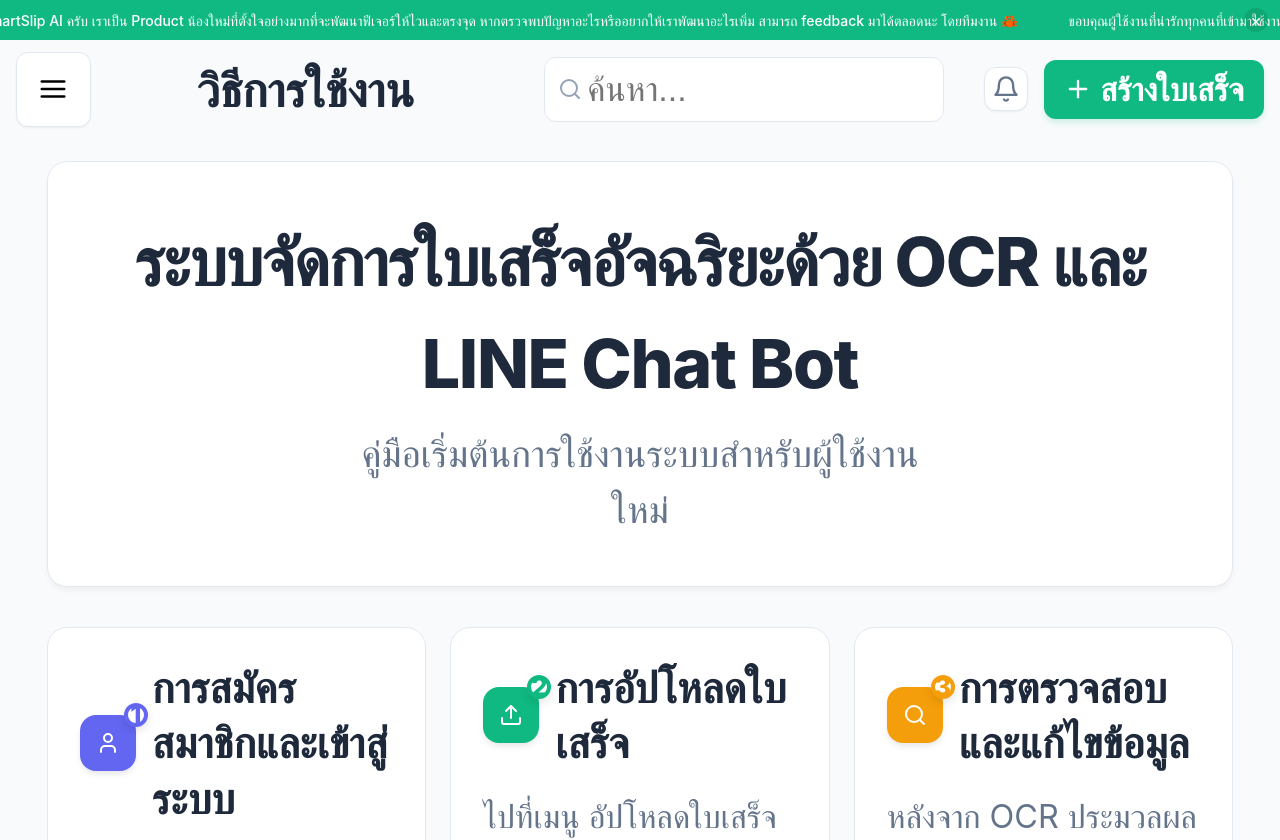
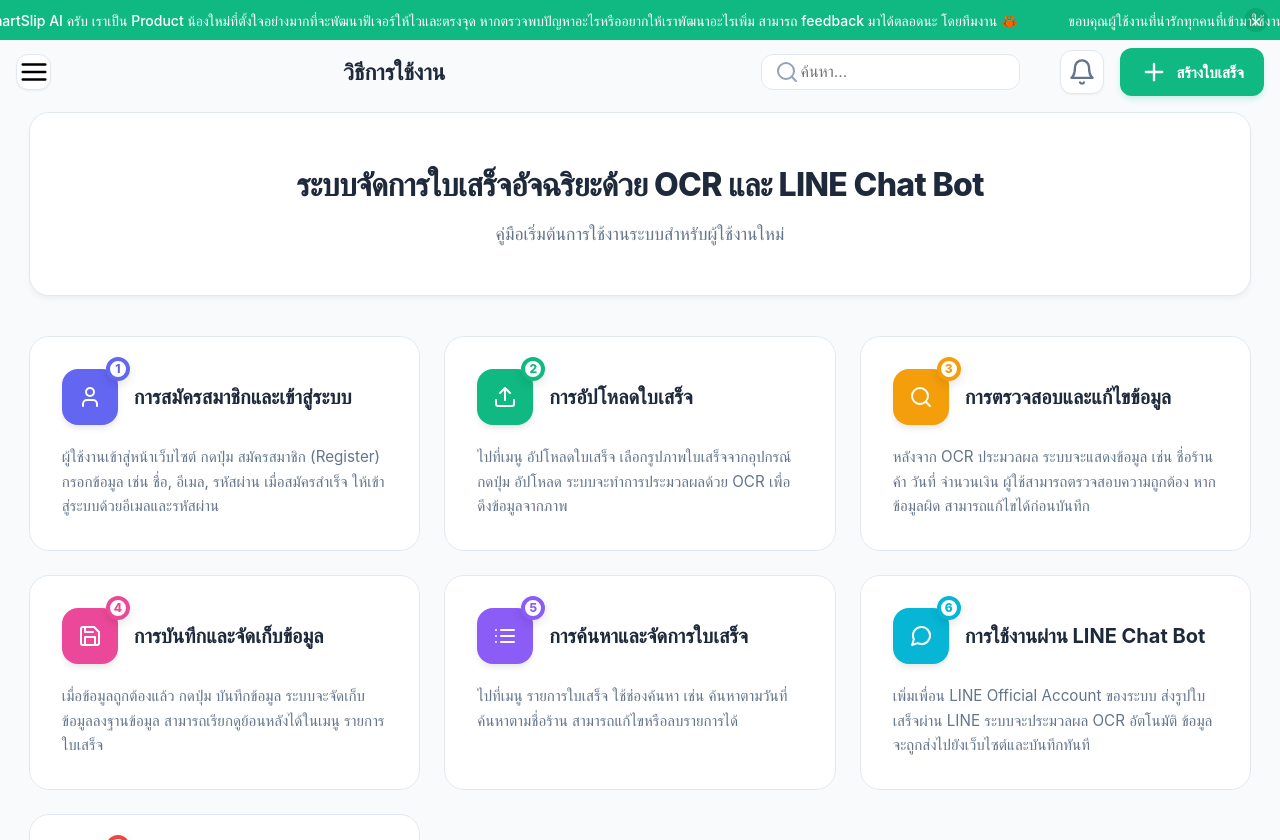
Before and after one commit to Non2412/SmartSlip, a Next.js app: page /how-to-use in a window 1280 px wide. Built offline with nearby package versions, Linux system fonts and the light colour scheme; no server answers.

Commit message:
dashboard broken

```diff
--- a/src/app/globals.css
+++ b/src/app/globals.css
@@ -32,13 +32,13 @@
 
 @media (min-width: 800px) {
   :root {
-    --base-font-size: 34px; /* Ultra-large scaling to overcome device DPI issues */
+    --base-font-size: 16px;
   }
 }
 
 @media (min-width: 1441px) {
   :root {
-    --base-font-size: 20px; /* High-res Desktop monitor scale */
+    --base-font-size: 16px;
   }
 }
 
--- a/src/components/Sidebar.module.css
+++ b/src/components/Sidebar.module.css
@@ -43,7 +43,7 @@
 
 
 .logoContainer {
-  margin-bottom: 32px;
+  margin-bottom: 20px;
   padding: 0 8px;
   width: 100%;
   display: flex;
@@ -63,8 +63,8 @@
 }
 
 .navSection {
-  padding: 0 8px 12px;
-  font-size: 0.95rem;
+  padding: 0 8px 8px;
+  font-size: 0.85rem;
   font-weight: 600;
   color: #94a3b8;
 }
@@ -72,8 +72,8 @@
 .navList {
   display: flex;
   flex-direction: column;
-  gap: 4px;
-  margin-bottom: 24px;
+  gap: 2px;
+  margin-bottom: 16px;
   list-style: none;
   padding: 0;
 }
@@ -156,10 +156,10 @@
   display: flex;
   align-items: center;
   gap: 12px;
-  padding: 10px 14px;
+  padding: 8px 12px;
   border-radius: 8px;
   transition: all 0.2s ease;
-  font-size: 1rem;
+  font-size: 0.9rem;
   text-decoration: none;
   width: 100%;
   border: none;
--- a/src/components/TopBar.module.css
+++ b/src/components/TopBar.module.css
@@ -1,16 +1,16 @@
 .header {
   height: var(--header-height);
-  padding: 0 32px;
+  padding: 0 16px;
   display: flex;
   align-items: center;
   gap: 16px;
   justify-content: space-between;
   background-color: transparent;
-  margin-top: 12px;
+  margin-top: 8px;
 }
 
 .title {
-  font-size: 1.8rem;
+  font-size: 1.5rem;
   font-weight: 700;
   color: var(--text-main);
   white-space: nowrap;
@@ -49,7 +49,7 @@
 
 .searchInput {
   width: 100%;
-  padding: 12px 16px 12px 42px;
+  padding: 8px 12px 8px 38px;
   border-radius: 12px;
   border: 1px solid var(--border-color);
   font-size: 1rem;
```
Also changed, not shown: src/components/DashboardItems.module.css (+4 -4 lines).
